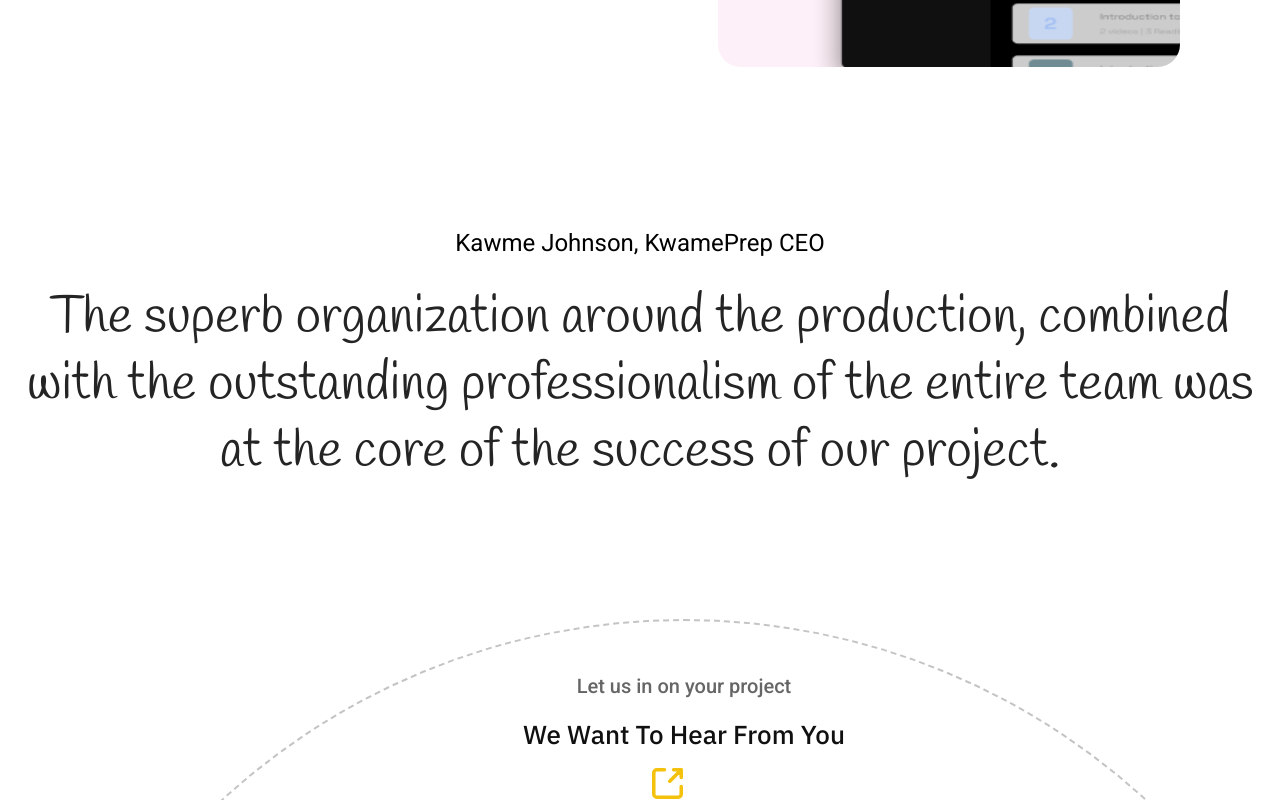
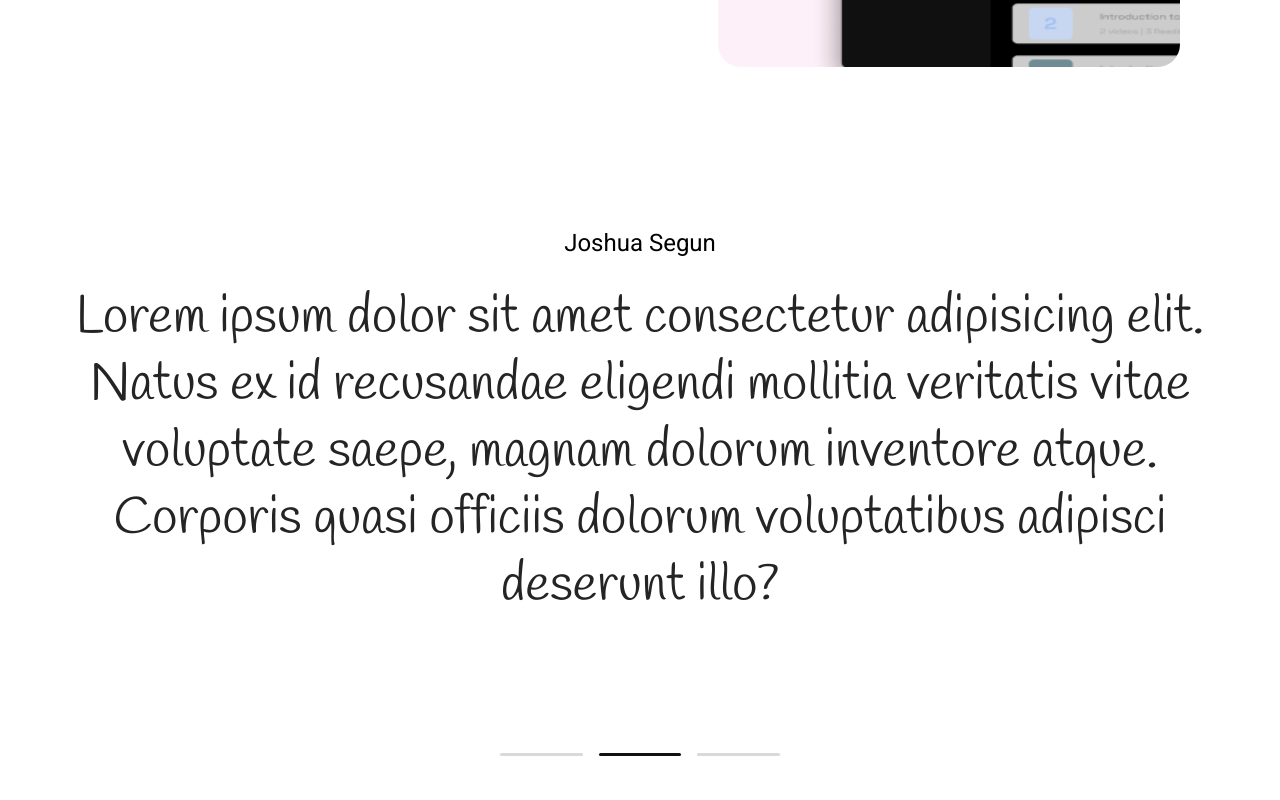
Before and after one commit to femmyte/spin-studio, a Next.js app: page / in a window 1280 px wide. Shown: the part 2580-3380 px from the top of the page. Built offline with nearby package versions, Linux system fonts and the light colour scheme.

Commit message:
Added a slider component for testimonial

```diff
--- a/src/app/page.js
+++ b/src/app/page.js
@@ -1,5 +1,6 @@
 import Edtech from '@/components/Home.jsx/Edtech';
 import Testimonies from '@/components/Home.jsx/Testimonies';
+import TestimonialSlider from '@/components/TestimonialSlider';
 import Header from '@/components/common/Header';
 import HearFromYou from '@/components/common/HearFromYou';
 import Footer from '@/components/common/navigation/Footer';
@@ -15,7 +16,8 @@ const HomePage = () => {
 				}
 			/>
 			<Edtech />
-			<Testimonies />
+			{/* <Testimonies /> */}
+			<TestimonialSlider />
 			<HearFromYou />
 			<Footer />
 		</>
--- /dev/null
+++ b/src/components/TestimonialSlider.jsx
@@ -0,0 +1,111 @@
+'use client';
+import React, { useState, useEffect } from 'react';
+import { Handlee } from 'next/font/google';
+
+const handlee = Handlee({
+	subsets: ['latin'],
+	weight: ['400'],
+});
+const testimonialData = [
+	{
+		id: 1,
+		author: 'Kawme Johnson, KwamePrep CEO',
+		message:
+			'The superb organization around the production, combined with the outstanding professionalism of the entire team was at the core of the success of our project.',
+	},
+	{
+		id: 2,
+		author: 'Joshua Segun',
+		message:
+			'Lorem ipsum dolor sit amet consectetur adipisicing elit. Natus ex id recusandae eligendi mollitia veritatis vitae voluptate saepe, magnam dolorum inventore atque. Corporis quasi officiis dolorum voluptatibus adipisci deserunt illo?',
+	},
+	{
+		id: 3,
+		author: 'Ajangbeyo Aluko',
+		message:
+			'Lorem ipsum dolor sit amet consectetur adipisicing elit. Natus ex id recusandae eligendi mollitia veritatis vitae voluptate saepe, magnam dolorum inventore atque. Corporis quasi officiis dolorum voluptatibus adipisci deserunt illo?',
+	},
+];
+
+const TestimonialSlider = () => {
+	const [currentSlide, setCurrentSlide] = useState(0);
+
+	const goToSlide = (index) => {
+		setCurrentSlide(index);
+	};
+
+	const goToPrevSlide = () => {
+		setCurrentSlide((prevSlide) =>
+			prevSlide === 0 ? testimonialData.length - 1 : prevSlide - 1
+		);
+	};
+
+	const goToNextSlide = () => {
+		setCurrentSlide((prevSlide) =>
+			prevSlide === testimonialData.length - 1 ? 0 : prevSlide + 1
+		);
+	};
+
+	useEffect(() => {
+		const interval = setInterval(goToNextSlide, 6000); // Change slide every 6 seconds
+
+		return () => clearInterval(interval);
+	}, [currentSlide]);
+
+	return (
+		<div className='h-[80vh] my-[6.5rem]  w-full md:w-[76.75rem] mx-auto'>
+			{/* <div className='bg-white h-full  p-4 relative'> */}
+			<div className='mb-4 flex items-center justify-center h-[80%] relative'>
+				{testimonialData.map((testimonial, index) => (
+					<div
+						key={index}
+						className={`text-lg absolute top-0 left-0 w-full h-full transition-opacity duration-500 ease-in-out ${
+							index === currentSlide ? 'opacity-100' : 'opacity-0'
+						}`}
+					>
+						<p className='mb-[1.5rem] text-black text-[1.5rem] font-[400] leading-normal text-center'>
+							{testimonial.author}
+						</p>
+						<h1
+							className={`${handlee.className} text-[#242424] text-center text-[1.6rem] md:text-[3.25rem] font-[400] leading-[2.5rem] md:leading-[4.1875rem]`}
+						>
+							{testimonial.message}
+						</h1>
+					</div>
+				))}
+			</div>
+			<div className='flex justify-center mb-4'>
+				{testimonialData.map((_, index) => (
+					<button
+						key={index}
+						onClick={() => goToSlide(index)}
+						className={`mx-2 ${
+							index === currentSlide
+								? 'bg-[#121212]'
+								: 'bg-[#D9D9D9]'
+						} w-[82.703px] h-[3.243px] rounded-[54.054rem]`}
+					>
+						{/* {index + 1} */}
+					</button>
+				))}
+			</div>
+			{/* <div className='flex justify-center'>
+					<button
+						className='bg-blue-500 text-white px-4 py-2 rounded mr-2'
+						onClick={goToPrevSlide}
+					>
+						Previous
+					</button>
+					<button
+						className='bg-blue-500 text-white px-4 py-2 rounded'
+						onClick={goToNextSlide}
+					>
+						Next
+					</button>
+				</div> */}
+			{/* </div> */}
+		</div>
+	);
+};
+
+export default TestimonialSlider;
```
